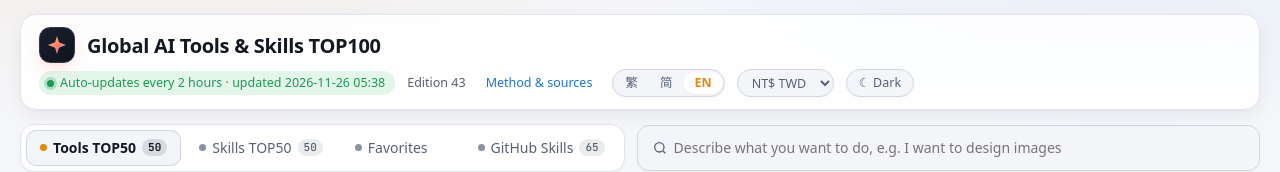
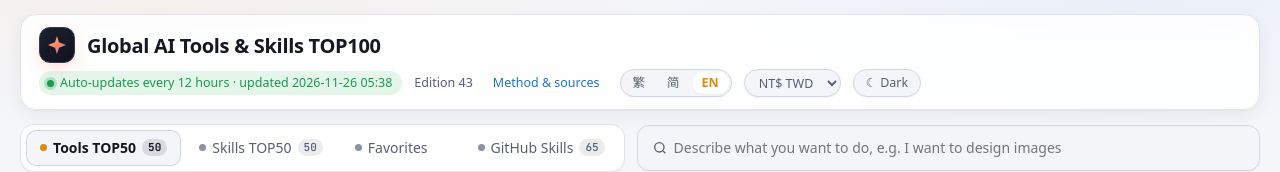
Before and after one commit to Workschedule-netizen/ai-top100, a plain HTML site: page index.html in a window 1280 px wide. Shown: the top 172 px of the page. Drawn offline with Linux system fonts and the light colour scheme; no server answers.

Commit message:
Add files via upload

```diff
--- a/index.html
+++ b/index.html
@@ -1052,7 +1052,7 @@ body.gh-on .seg button[data-gh]::before{background:var(--pill)}
     favRemoved: ["已取消收藏", "已取消收藏", "Removed from favorites"],
     favCleared: ["已清空收藏", "已清空收藏", "Favorites cleared"],
     needQ: ["先在搜索框描述你想做的事", "先在搜尋框描述你想做的事", "Describe what you want in the search box first"],
-    updated: ["每 2 小时自动更新 · 更新于 {0}", "每 2 小時自動更新 · 更新於 {0}", "Auto-updates every 2 hours · updated {0}"],
+    updated: ["每 12 小时自动更新 · 更新于 {0}", "每 12 小時自動更新 · 更新於 {0}", "Auto-updates every 12 hours · updated {0}"],
     edition: ["第 {0} 期", "第 {0} 期", "Edition {0}"],
     loadFail: ["榜单数据读取失败，请刷新页面。", "榜單資料讀取失敗，請重新整理頁面。", "Failed to load rankings; please refresh the page."],
     notLoaded: ["未载入", "未載入", "Not loaded"],
```
